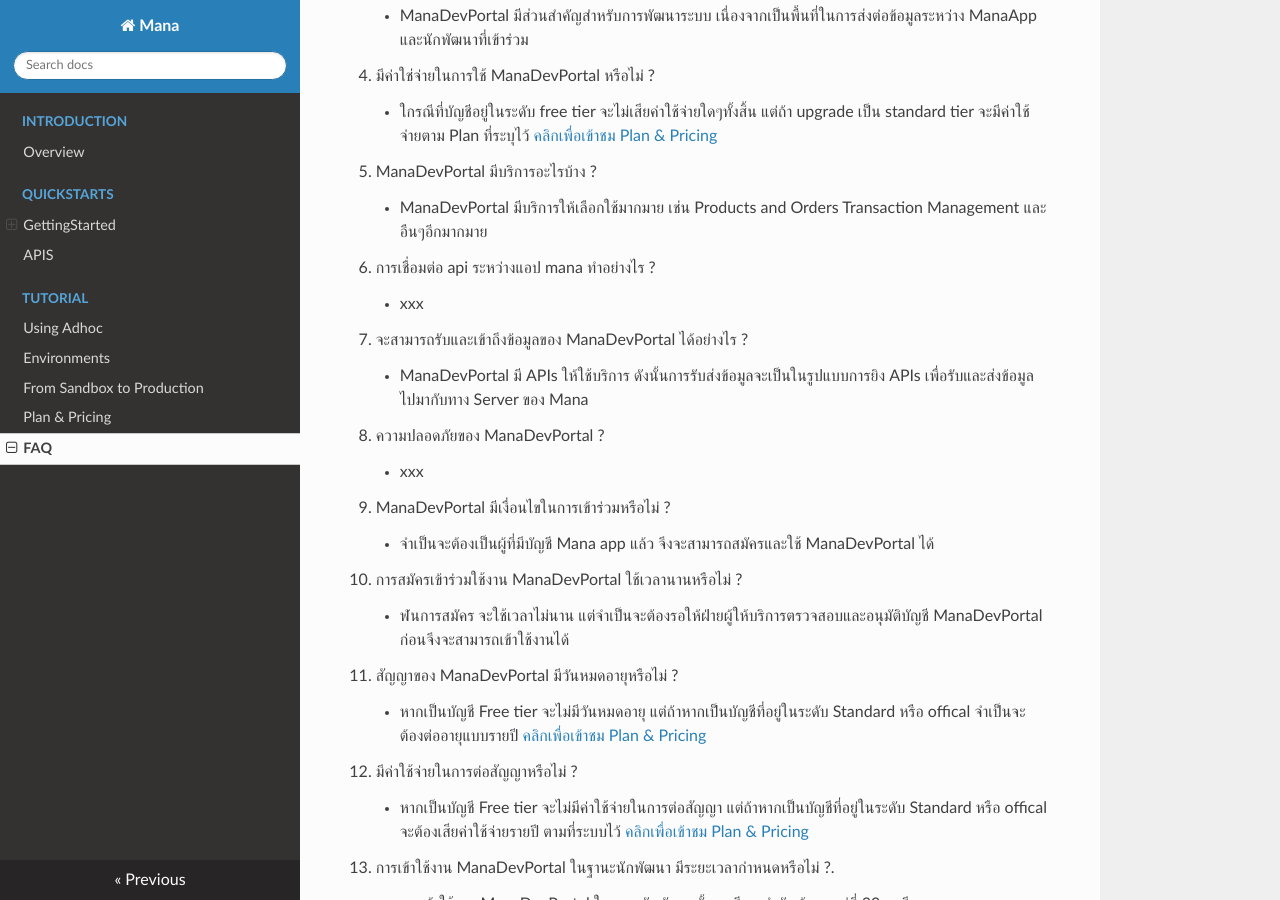
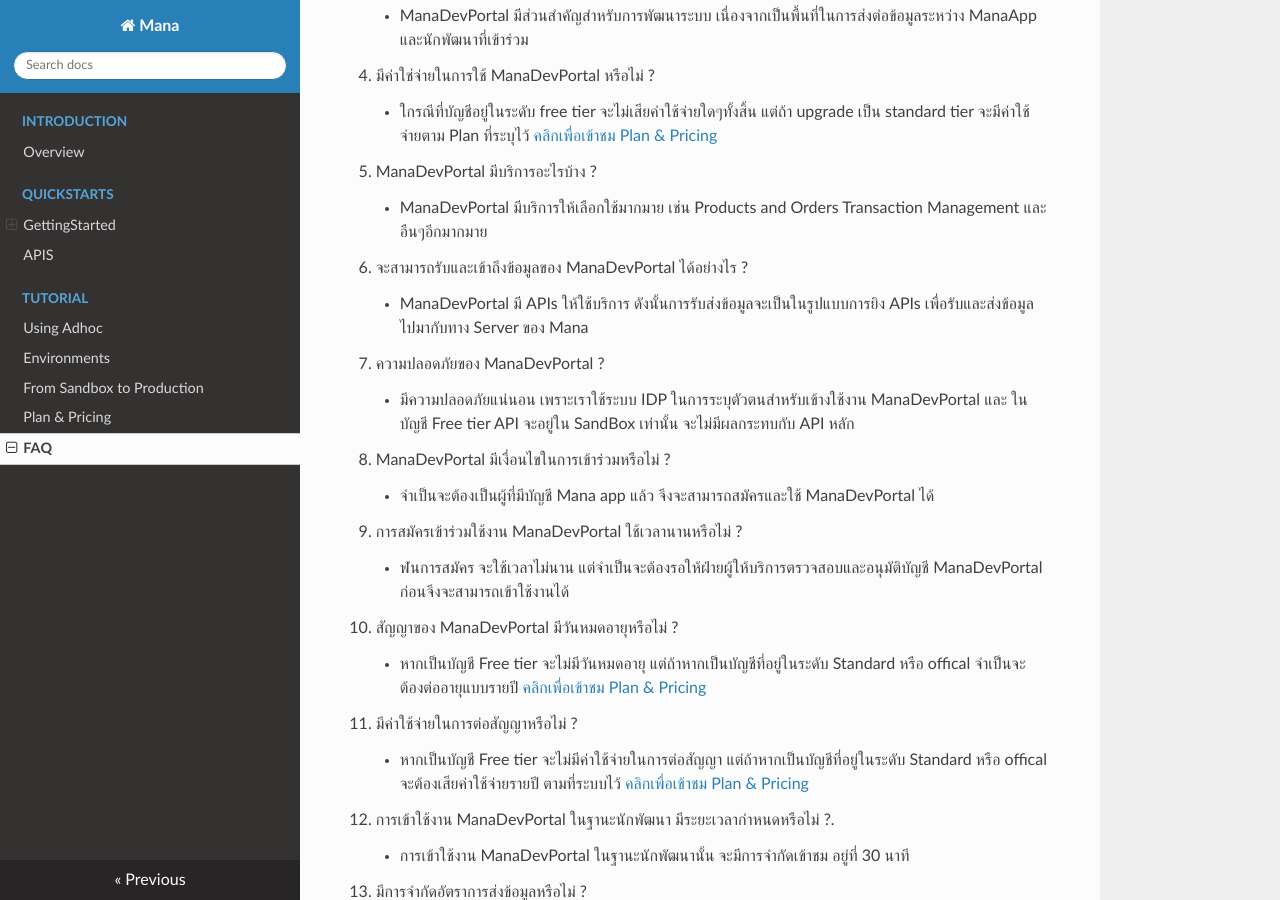
Before and after one commit to group-thes/doc-mana-dev, an MkDocs documentation site: the page built from docs/FAQ/faq.md, in a window 1280 px wide and 900 px high, scrolled down 360 px. Built offline with MkDocs 1.6.1, drawn with Linux system fonts in a browser that asks for light colours; nearby versions of some CDN libraries.

Commit message:
ask question in FAQ

```diff
--- a/docs/FAQ/faq.md
+++ b/docs/FAQ/faq.md
@@ -15,32 +15,29 @@
 5. ManaDevPortal  มีบริการอะไรบ้าง ?
     - ManaDevPortal มีบริการให้เลือกใช้มากมาย เช่น Products and Orders Transaction Management และอืนๆอีกมากมาย
 
-6. การเชื่อมต่อ api ระหว่างแอป mana ทำอย่างไร ?
+6. จะสามารถรับและเข้าถึงข้อมูลของ ManaDevPortal ได้อย่างไร ?
+    - ManaDevPortal มี APIs ให้ใช้บริการ ดังนั้นการรับส่งข้อมูลจะเป็นในรูปแบบการยิง APIs เพื่อรับและส่งข้อมูลไปมากับทาง Server ของ Mana
+
+7. ความปลอดภัยของ ManaDevPortal ?
+    - มีความปลอดภัยแน่นอน เพราะเราใช้ระบบ IDP ในการระบุตัวตนสำหรับเข้างใช้งาน ManaDevPortal และ ในบัญชี Free tier API จะอยู่ใน SandBox เท่านั้น จะไม่มีผลกระทบกับ API หลัก
+
+8. ManaDevPortal มีเงื่อนไขในการเข้าร่วมหรือไม่ ?
+    - จำเป็นจะต้องเป็นผู้ที่มีบัญชี Mana app แล้ว จึงจะสามารถสมัครและใช้ ManaDevPortal ได้
+
+9. การสมัครเข้าร่วมใช้งาน ManaDevPortal ใช้เวลานานหรือไม่ ?
+    - ฬนการสมัคร จะใช้เวลาไม่นาน แต่จำเป็นจะต้องรอให้ฝ่ายผู้ให้บริการตรวจสอบและอนุมัติบัญชี ManaDevPortal ก่อนจึงจะสามารถเข้าใช้งานได้
+
+10. สัญญาของ ManaDevPortal มีวันหมดอายุหรือไม่ ?
+    - หากเป็นบัญชี Free tier จะไม่มีวันหมดอายุ แต่ถ้าหากเป็นบัญชีที่อยู่ในระดับ Standard หรือ offical จำเป็นจะต้องต่ออายุแบบรายปี [คลิกเพื่อเข้าชม Plan & Pricing](https://mana-sand-portal.developer.azure-api.net "Link To sandbox")
+
+11. มีค่าใช้จ่ายในการต่อสัญญาหรือไม่ ?
+    - หากเป็นบัญชี Free tier จะไม่มีค่าใช้จ่ายในการต่อสัญญา แต่ถ้าหากเป็นบัญชีที่อยู่ในระดับ Standard หรือ offical จะต้องเสียค่าใช้จ่ายรายปี ตามที่ระบบไว้ [คลิกเพื่อเข้าชม Plan & Pricing](https://mana-sand-portal.developer.azure-api.net "Link To sandbox")
+
+12. การเข้าใช้งาน ManaDevPortal ในฐานะนักพัฒนา มีระยะเวลากำหนดหรือไม่ ?.
+    - การเข้าใช้งาน ManaDevPortal ในฐานะนักพัฒนานั้น จะมีการจำกัดเข้าชม อยู่ที่ 30 นาที
+
+13. มีการจำกัดอัตราการส่งข้อมูลหรือไม่ ?
     - xxx
 
-7. จะสามารถรับและเข้าถึงข้อมูลของ ManaDevPortal ได้อย่างไร ?
-    - ManaDevPortal มี APIs ให้ใช้บริการ ดังนั้นการรับส่งข้อมูลจะเป็นในรูปแบบการยิง APIs เพื่อรับและส่งข้อมูลไปมากับทาง Server ของ Mana
-
-8. ความปลอดภัยของ ManaDevPortal ?
+14. ManaDevPortal รับรอง transaction ได้มากเพียงใด ?
     - xxx
-
-9. ManaDevPortal มีเงื่อนไขในการเข้าร่วมหรือไม่ ?
-    - จำเป็นจะต้องเป็นผู้ที่มีบัญชี Mana app แล้ว จึงจะสามารถสมัครและใช้ ManaDevPortal ได้
-
-10. การสมัครเข้าร่วมใช้งาน ManaDevPortal ใช้เวลานานหรือไม่ ?
-    - ฬนการสมัคร จะใช้เวลาไม่นาน แต่จำเป็นจะต้องรอให้ฝ่ายผู้ให้บริการตรวจสอบและอนุมัติบัญชี ManaDevPortal ก่อนจึงจะสามารถเข้าใช้งานได้
-
-11. สัญญาของ ManaDevPortal มีวันหมดอายุหรือไม่ ?
-    - หากเป็นบัญชี Free tier จะไม่มีวันหมดอายุ แต่ถ้าหากเป็นบัญชีที่อยู่ในระดับ Standard หรือ offical จำเป็นจะต้องต่ออายุแบบรายปี [คลิกเพื่อเข้าชม Plan & Pricing](https://mana-sand-portal.developer.azure-api.net "Link To sandbox")
-
-12. มีค่าใช้จ่ายในการต่อสัญญาหรือไม่ ?
-    - หากเป็นบัญชี Free tier จะไม่มีค่าใช้จ่ายในการต่อสัญญา แต่ถ้าหากเป็นบัญชีที่อยู่ในระดับ Standard หรือ offical จะต้องเสียค่าใช้จ่ายรายปี ตามที่ระบบไว้ [คลิกเพื่อเข้าชม Plan & Pricing](https://mana-sand-portal.developer.azure-api.net "Link To sandbox")
-
-13. การเข้าใช้งาน ManaDevPortal ในฐานะนักพัฒนา มีระยะเวลากำหนดหรือไม่ ?.
-    - การเข้าใช้งาน ManaDevPortal ในฐานะนักพัฒนานั้น จะมีการจำกัดเข้าชม อยู่ที่ 30 นาที
-
-14. มีการจำกัดอัตราการส่งข้อมูลหรือไม่ ?
-    - xxx
-
-15. ManaDevPortal รับรอง transaction ได้มากเพียงใด ?
-    - xxx
```
